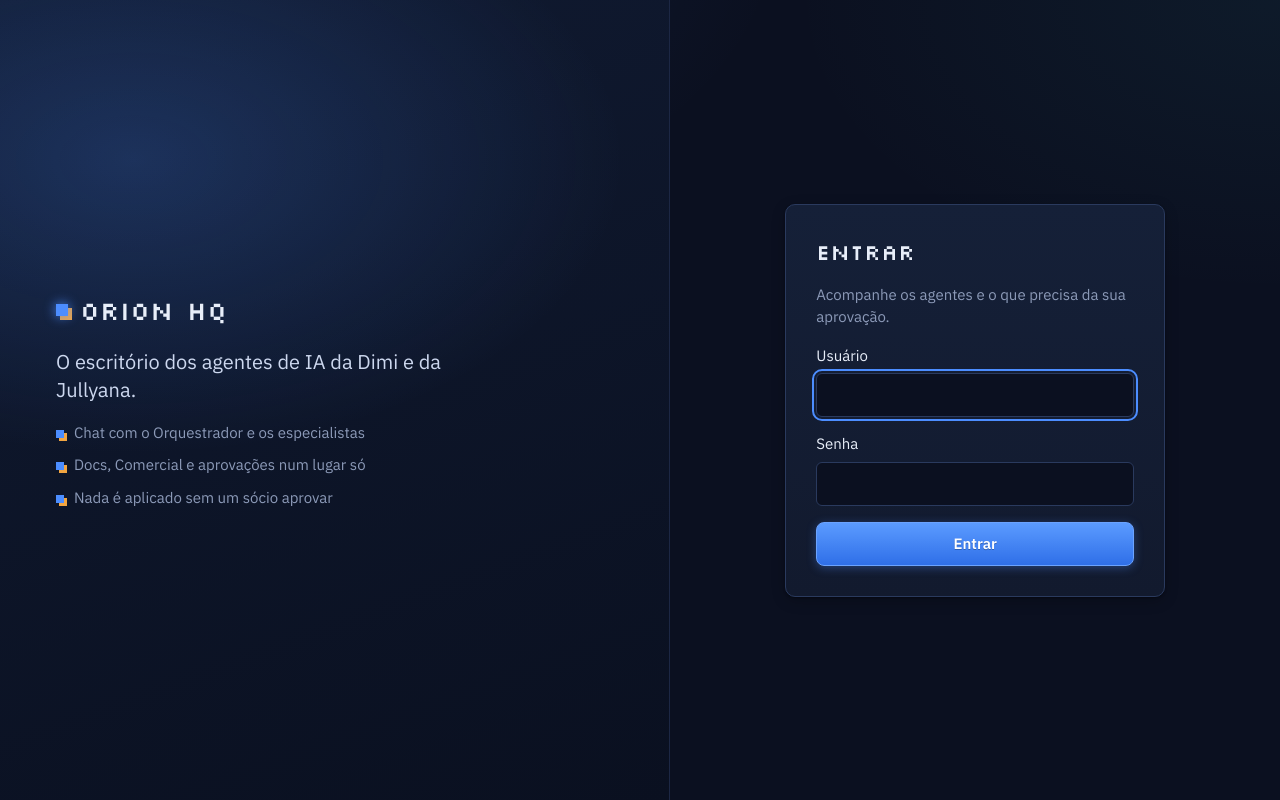
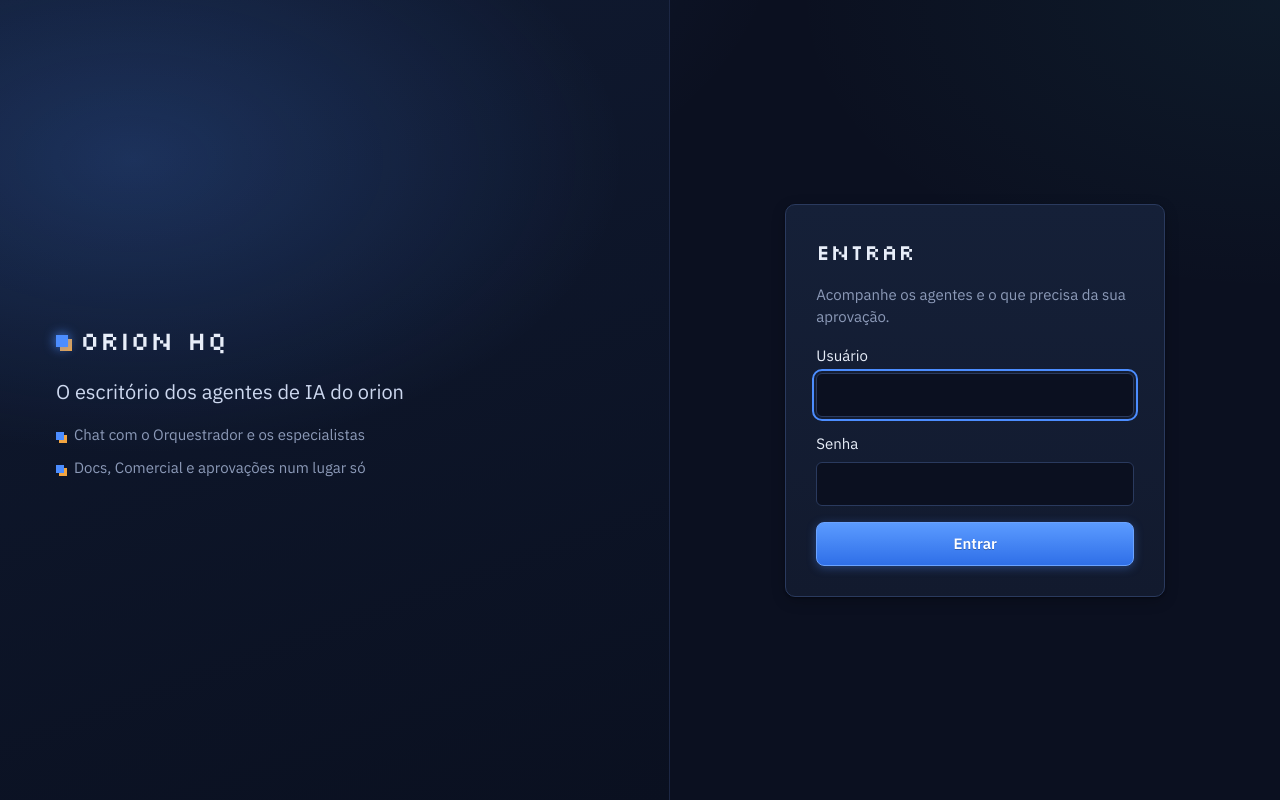
Before and after one commit to Edmilsonhdr/orion-hq-kiro, a Next.js app: page /login in a window 1280 px wide. Built offline with nearby package versions, Linux system fonts and the light colour scheme.

Commit message:
fix(login): update login description and remove unnecessary list item

```diff
--- a/app/login/page.tsx
+++ b/app/login/page.tsx
@@ -45,11 +45,10 @@ export default function LoginPage() {
         <div className="login-marca titulo-pixel">
           <span className="hq-marca-ponto" /> Orion HQ
         </div>
-        <p className="login-frase">O escritório dos agentes de IA da Dimi e da Jullyana.</p>
+        <p className="login-frase">O escritório dos agentes de IA do orion</p>
         <ul className="login-pontos">
           <li>Chat com o Orquestrador e os especialistas</li>
           <li>Docs, Comercial e aprovações num lugar só</li>
-          <li>Nada é aplicado sem um sócio aprovar</li>
         </ul>
       </section>
       <form onSubmit={aoEnviar} className="painel login-form">
```
